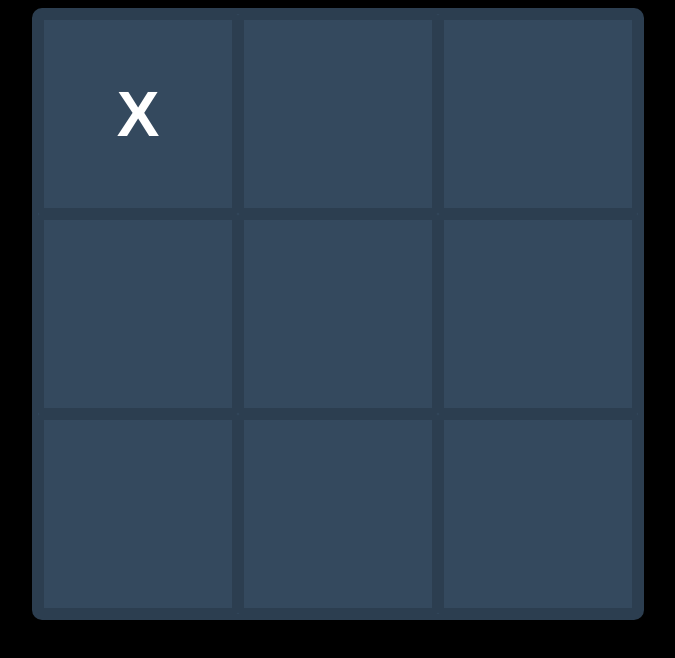
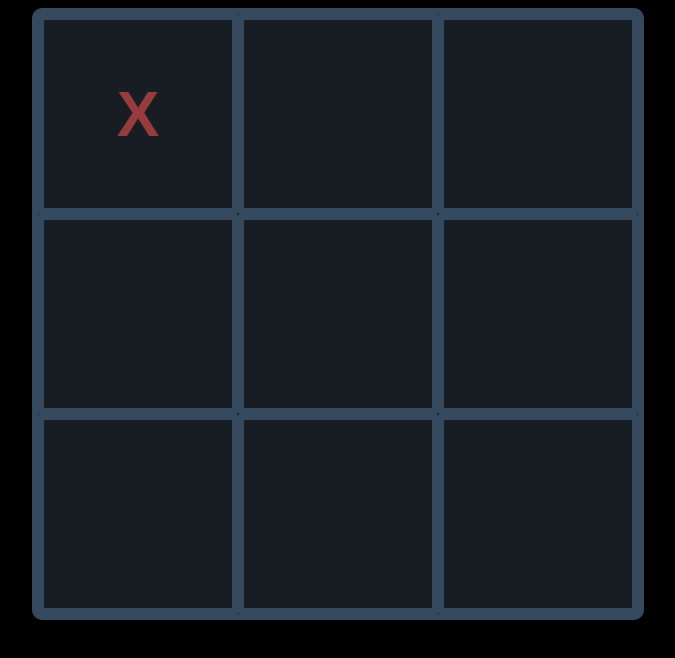
Before and after one commit to thedannysoto/TicTacToe, a plain HTML site: page index.html in a window 1280 px wide. Both pictures are taken after a click on the element 440 px from the left and 114 px from the top of the page. Shown: the whole page, without its empty margins (302-977 px from the left). Drawn offline with Linux system fonts and the light colour scheme.

Commit message:
Add color to X and O to css, add winner background-color to css

```diff
--- a/tictactoe.css
+++ b/tictactoe.css
@@ -2,16 +2,16 @@
     width: 600px;
     height: 600px;
     margin: 0 auto;
-    background-color: #34495e;
+    background-color: #171d22;
     color: #fff;
-    border: 6px solid #2c3e50;
+    border: 6px solid #34495e;
     border-radius: 10px;
     display: grid;
     grid-template: repeat(3, 1fr) / repeat(3, 1fr);
 }
 
 .box {
-    border: 6px solid #2c3e50;
+    border: 6px solid #34495e;
     border-radius: 2px;
     font-family: Helvetica;
     font-weight: bold;
@@ -24,3 +24,15 @@
 body {
     background-color: black;
 }
+
+.player_one {
+    color: #973c3c;
+}
+
+.player_two {
+    color: #24428f;
+}
+
+.winner {
+    background-color: #66a568;
+}
--- a/tictactoe.js
+++ b/tictactoe.js
@@ -9,9 +9,15 @@ let firstPlayer = true;
 
 function takeTurn () {
     if (this.innerHTML == "") {
-        this.innerHTML = firstPlayer ? 'X': "O";
+        // this.innerHTML = firstPlayer ? 'X': "O";
+        if (firstPlayer) {
+            this.innerHTML = 'X';
+            this.classList.add('player_one');
+        } else {
+            this.innerHTML = 'O';
+            this.classList.add('player_two');
+        }
         boxes[parseInt(this.id)] = this.innerHTML;
-        console.log(boxes[1]);
         let winCheck = isWinner();
         if (winCheck) {
             console.log(`${winCheck} wins!`);
```
